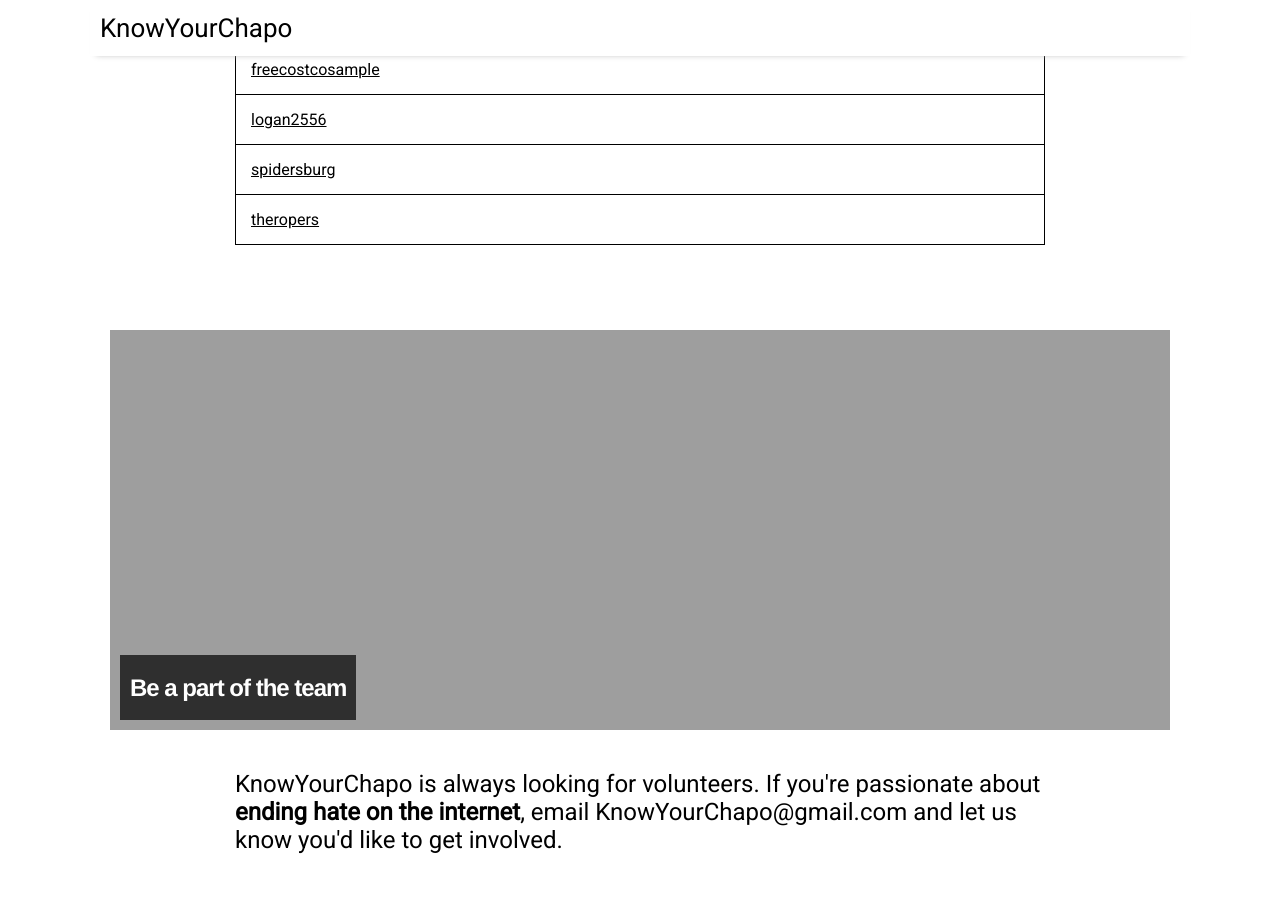
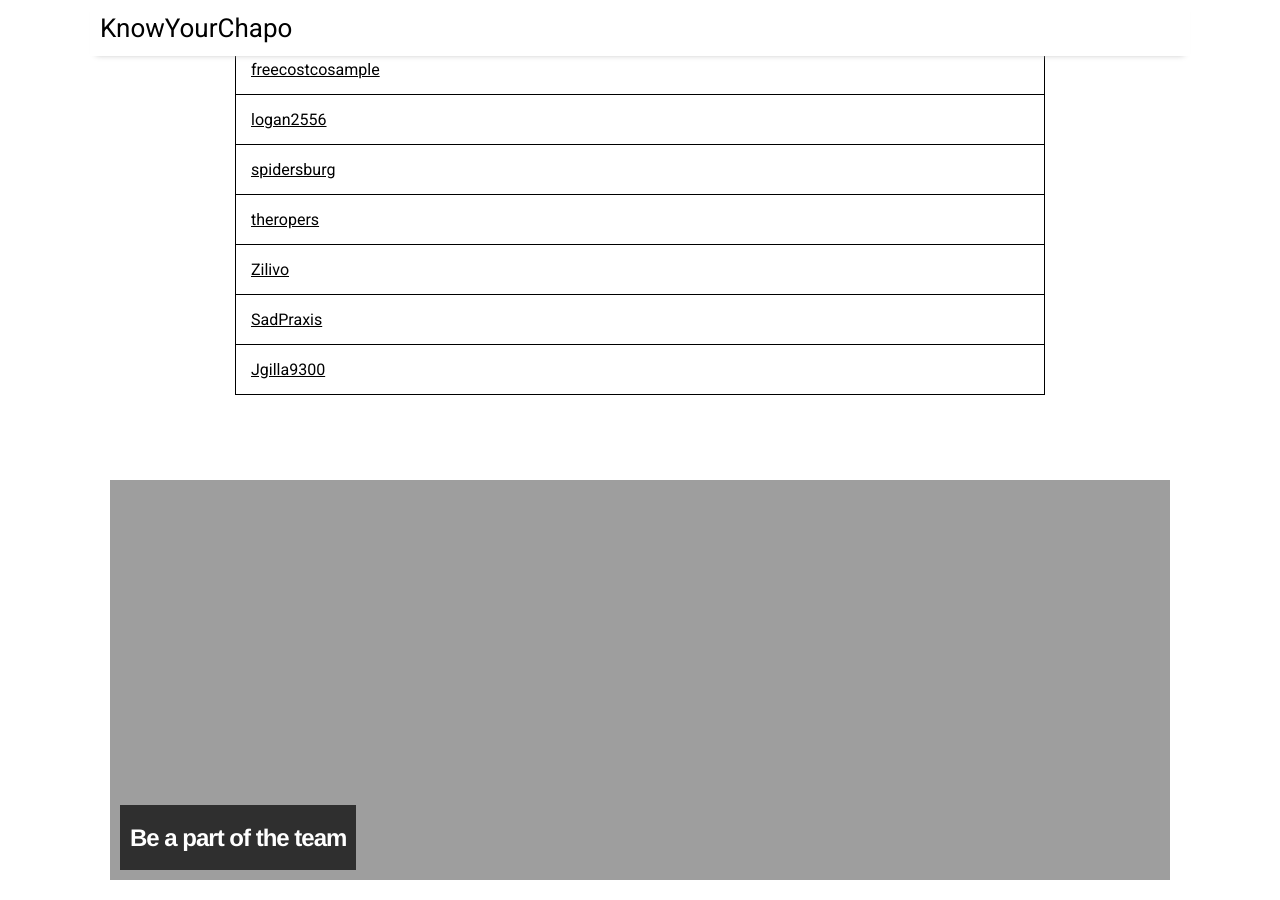
Before and after one commit to KnowYourChapo/KnowYourChapo.github.io, a Jekyll site: the page built from index.md, in a window 1280 px wide and 900 px high, scrolled down 4736 px. Built offline with Jekyll 4.4.1, drawn with Linux system fonts in a browser that asks for light colours; nearby versions of some CDN libraries; the list of posts is cut into pages by our own code.

Commit message:
new posters

```diff
--- a/_data/chapolist.json
+++ b/_data/chapolist.json
@@ -114,7 +114,7 @@
         },
         {
             "name": "baruchlesnar",
-            "notes": ""
+            "notes": 1
         },
         {
             "name": "DustyFalmouth",
@@ -283,6 +283,18 @@
         {
             "name": "theropers",
             "notes": ""
+        },
+        {
+            "name": "Zilivo",
+            "notes": 1
+        },
+        {
+            "name": "SadPraxis",
+            "notes": 1
+        },
+        {
+            "name": "Jgilla9300",
+            "notes": ""
         }
     ]
 }
```
